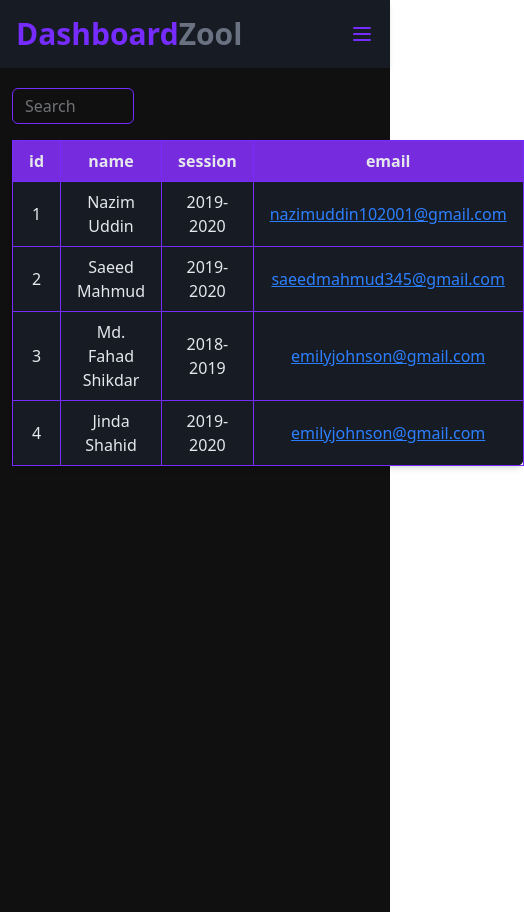
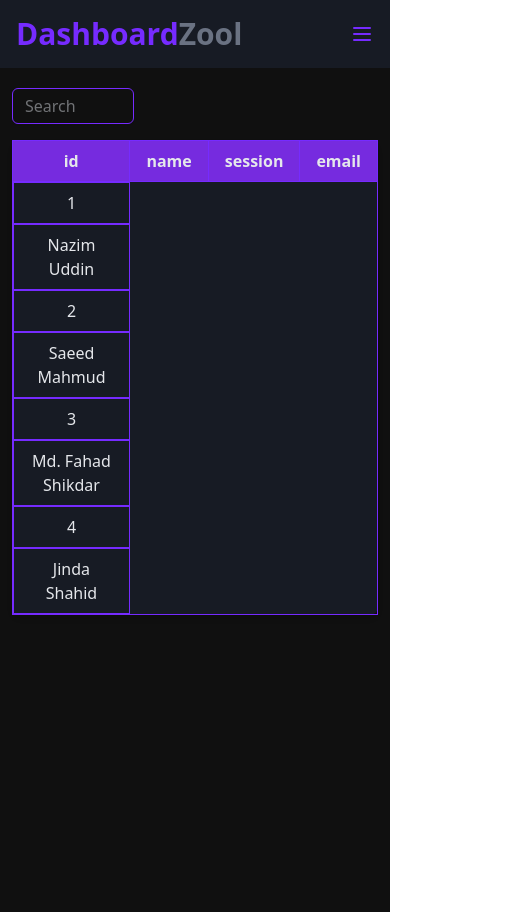
Before and after one commit to Nazim6269/Dashboard_React19, a React (Vite) app: page /students in a window 390 px wide. Shown: the whole page, 524 px wide, since content can reach past the window. Built offline with nearby package versions, Linux system fonts and the light colour scheme.

Commit message:
added responsive design in lists pages of teachers and students

```diff
--- a/src/components/screens/Teachers.tsx
+++ b/src/components/screens/Teachers.tsx
@@ -10,7 +10,7 @@ const Teachers = () => {
 
   const handleSearch = useCallback((searchTerm: string) => {
     const lowercasedTerm = searchTerm.toLowerCase().trim();
-    console.log(lowercasedTerm, "term");
+
     const filtered = teachers.filter((teacher) =>
       teacher.name.toLowerCase().includes(lowercasedTerm)
     );
--- a/src/components/table/CustomTable.tsx
+++ b/src/components/table/CustomTable.tsx
@@ -21,9 +21,10 @@ const CustomTable = ({ data }: { data: Data[] }) => {
             : "bg-white  border border-gray-300"
         } min-w-full  rounded-lg shadow-md`}
       >
-        {data[0].experience ? (
+        {data[0]?.experience ? (
           <>
-            <thead>
+            {/* table heading data */}
+            <thead className="hidden lg:table-header-group">
               <tr
                 className={`${
                   theme === "dark"
@@ -48,6 +49,7 @@ const CustomTable = ({ data }: { data: Data[] }) => {
                     ))}
               </tr>
             </thead>
+            {/* table body data */}
             <tbody>
               {data.map((item) => (
                 <tr
@@ -56,7 +58,7 @@ const CustomTable = ({ data }: { data: Data[] }) => {
                     theme === "dark"
                       ? "hover:bg-primary-500"
                       : "hover:bg-gray-100"
-                  }`}
+                  } flex flex-col lg:table-row`}
                 >
                   <td
                     className={`${
@@ -86,14 +88,14 @@ const CustomTable = ({ data }: { data: Data[] }) => {
                   <td
                     className={`${
                       theme === "dark" ? "border border-primary-500 " : "border"
-                    } px-4 py-2  text-center`}
+                    } px-4 py-2 hidden lg:table-cell text-center`}
                   >
                     {item.subject}
                   </td>
                   <td
                     className={`${
                       theme === "dark" ? "border border-primary-500 " : "border"
-                    } px-4 py-2  text-center`}
+                    } px-4 py-2 hidden lg:table-cell text-center`}
                   >
                     {item.experience}
                   </td>
@@ -103,6 +105,7 @@ const CustomTable = ({ data }: { data: Data[] }) => {
           </>
         ) : (
           <>
+            {/* table heading data */}
             <thead>
               <tr
                 className={`${
@@ -111,7 +114,7 @@ const CustomTable = ({ data }: { data: Data[] }) => {
                     : "hover:bg-gray-100"
                 }`}
               >
-                {data.length > 0 &&
+                {data?.length > 0 &&
                   Object.keys(data[0])
                     .slice(0, 4)
                     .map((item: string) => (
@@ -128,15 +131,16 @@ const CustomTable = ({ data }: { data: Data[] }) => {
                     ))}
               </tr>
             </thead>
+            {/* table body data */}
             <tbody>
-              {data.map((item) => (
+              {data?.map((item) => (
                 <tr
                   key={item.id}
                   className={`${
                     theme === "dark"
                       ? "hover:bg-primary-500"
                       : "hover:bg-gray-100"
-                  }`}
+                  }  flex flex-col lg:table-row`}
                 >
                   <td
                     className={`${
@@ -155,7 +159,7 @@ const CustomTable = ({ data }: { data: Data[] }) => {
                   <td
                     className={`${
                       theme === "dark" ? "border border-primary-500 " : "border"
-                    } px-4 py-2  text-center`}
+                    } px-4 py-2 hidden lg:table-cell text-center`}
                   >
                     {item.session}
                   </td>
@@ -164,7 +168,7 @@ const CustomTable = ({ data }: { data: Data[] }) => {
                       theme === "dark"
                         ? "border border-primary-500 "
                         : "border border-black"
-                    } px-4 py-2  text-center text-blue-500 underline`}
+                    } px-4 py-2 hidden lg:table-cell text-center text-blue-500 underline`}
                   >
                     {item.email}
                   </td>
```
